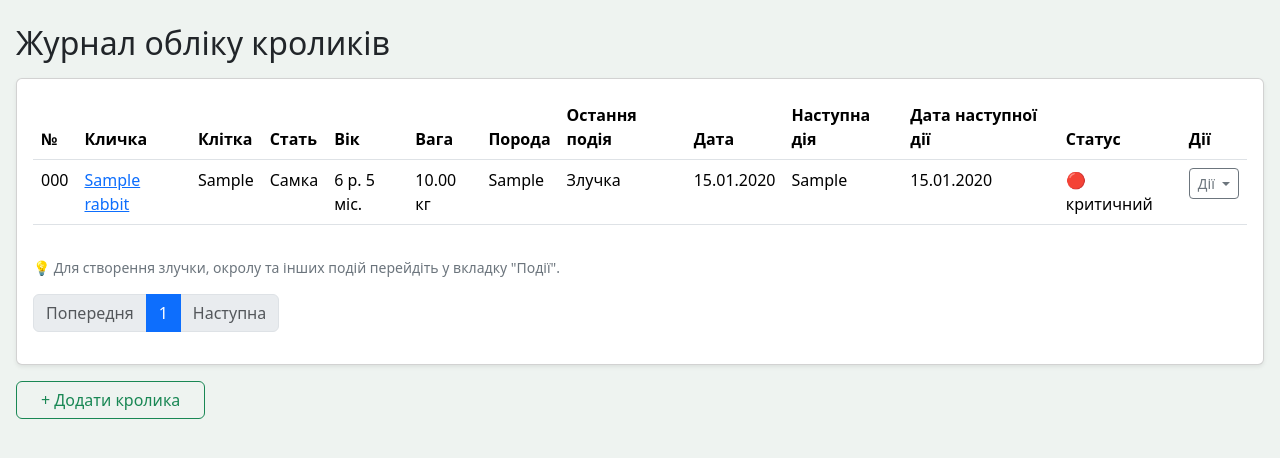
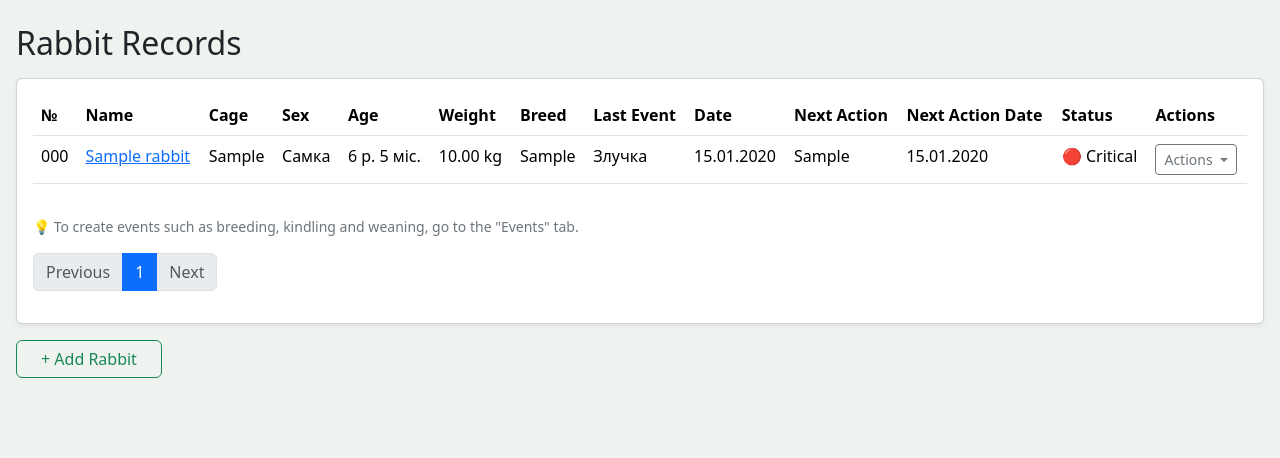
Before and after one commit to kaur-ua/Rabbitfarm, a Django app: page /rabbits/ in a window 1280 px wide. Shown: the part 56-514 px from the top of the page. Run offline with Django 5.2, Linux system fonts and the light colour scheme; a user stored in the database is signed in; tables that the repository leaves empty hold one stand-in row (values such as "Sample post").

Commit message:
Translate Home page and Rabbit Records to English

```diff
--- a/rabbits/templates/rabbits/rabbit_list.html
+++ b/rabbits/templates/rabbits/rabbit_list.html
@@ -9,25 +9,25 @@
         </div>
     {% endfor %}
 {% endif %}
-<h2>Журнал обліку кроликів</h2>
+<h2>Rabbit Records</h2>
 <div class="card shadow-sm p-3 mt-3">
 <div class="d-none d-md-block">
 <table class="table">
     <thead>
         <tr>
             <th>№</th>
-            <th>Кличка</th>
-            <th>Клітка</th>
-            <th>Стать</th>
-            <th>Вік</th>
-            <th>Вага</th>
-            <th>Порода</th>
-            <th>Остання подія</th>
-            <th>Дата</th>
-            <th>Наступна дія</th>
-            <th>Дата наступної дії</th>
-            <th>Статус</th>
-            <th>Дії</th>
+            <th>Name</th>
+            <th>Cage</th>
+            <th>Sex</th>
+            <th>Age</th>
+            <th>Weight</th>
+            <th>Breed</th>
+            <th>Last Event</th>
+            <th>Date</th>
+            <th>Next Action</th>
+            <th>Next Action Date</th>
+            <th>Status</th>
+            <th>Actions</th>
         </tr>
     </thead>
     <tbody>
@@ -42,7 +42,7 @@
             <td>{{ rabbit.get_sex_display }}</td>
             <td>{{ rabbit.age_display }}</td>
             <td>{% if rabbit.weight %}
-                    {{ rabbit.weight }} кг
+                    {{ rabbit.weight }} kg
                 {% else %}
                     —
                 {% endif %}
@@ -82,11 +82,11 @@
 
             <td>
                {% if rabbit.status == "критичний" %}
-                   🔴 критичний
+                   🔴 Critical
                {% elif rabbit.status == "увага" %}
-                   🟡 увага
+                   🟡 Attention
                {% elif rabbit.status == "норма" %}
-                   🟢 норма
+                   🟢 Normal
                {% else %}
                     —
                {% endif %}
@@ -94,24 +94,24 @@
             <td>
     <div class="dropdown">
     <button class="btn btn-sm btn-outline-secondary dropdown-toggle" type="button" data-bs-toggle="dropdown">
-        Дії
+        Actions
     </button>
     <ul class="dropdown-menu">
         <li>
-            <a class="dropdown-item" href="{% url 'rabbit_edit' rabbit.pk %}">Редагувати</a>
+            <a class="dropdown-item" href="{% url 'rabbit_edit' rabbit.pk %}">Edit</a>
         </li>
         {% if rabbit.last_event %}
 <li>
     <a class="dropdown-item" href="{% url 'rabbit_edit_event' rabbit.last_event.id %}">
-        Редагувати подію
+        Edit Event
     </a>
 </li>
 {% endif %}
         <li>
     <a class="dropdown-item text-danger"
        href="{% url 'rabbit_delete' rabbit.pk %}"
-       onclick="return confirm('Видалити кролика?')">
-       Видалити
+       onclick="return confirm('Delete rabbit?')">
+       Delete
     </a>
 </li>
     </ul>
@@ -142,15 +142,15 @@
         </p>
 
         <p class="mb-1">
-            📍 Клітка: {{ rabbit.cage }}
+            📍 Cage: {{ rabbit.cage }}
         </p>
 
         <p class="mb-1">
             ⚖️
             {% if rabbit.weight %}
-                {{ rabbit.weight }} кг
+                {{ rabbit.weight }} kg
             {% else %}
-                Вага не вказана
+                Weight not specified
             {% endif %}
         </p>
 
@@ -159,7 +159,7 @@
         </p>
 
         <p class="mb-1">
-            📅 Остання подія:
+            📅 Last Event:
             {% if rabbit.last_event %}
                 {{ rabbit.last_event.get_event_type_display }}
             {% else %}
@@ -168,7 +168,7 @@
         </p>
 
         <p class="mb-2">
-            ⏭️ Наступна дія:
+            ⏭️ Next Action:
             {% if rabbit.last_event %}
                 {{ rabbit.last_event.next_action }}
             {% else %}
@@ -176,7 +176,7 @@
             {% endif %}
         </p>
         <p class="mb-2">
-    📆 Дата наступної дії:
+    📆 Next Action Date:
     {% if rabbit.last_event and rabbit.last_event.next_action_date %}
         {{ rabbit.last_event.next_action_date|date:"d.m.Y" }}
     {% else %}
@@ -187,27 +187,27 @@
 
 {% if rabbit.status %}
     {% if rabbit.status == "критичний" %}
-        🔴 Критичний
+        🔴 Critical
     {% elif rabbit.status == "увага" %}
-        🟡 Увага
+        🟡 Attention
     {% elif rabbit.status == "норма" %}
-        🟢 Норма
+        🟢 Normal
     {% else %}
         ⚪ {{ rabbit.status }}
     {% endif %}
 {% else %}
-    ⚪ Немає подій
+    ⚪ No Events
 {% endif %}
 
 </p>
 
         <a href="{% url 'rabbit_detail' rabbit.pk %}"
            class="btn btn-outline-primary btn-sm">
-            Відкрити картку
+            View Details
         </a>
         <a href="{% url 'rabbit_edit' rabbit.pk %}"
         class="btn btn-outline-secondary btn-sm ms-2">
-            Редагувати
+            Edit
         </a>
 
 
@@ -219,7 +219,7 @@
 
 {% if rabbits %}
 <div class="small mt-3 mb-3 text-secondary">
-    💡 Для створення злучки, окролу та інших подій перейдіть у вкладку "Події".
+    💡  To create events such as breeding, kindling and weaning, go to the "Events" tab.
 </div>
 {% endif %}
 <nav>
@@ -227,11 +227,11 @@
 
     {% if rabbits.has_previous %}
       <li class="page-item">
-        <a class="page-link" href="?page={{ rabbits.previous_page_number }}">Попередня</a>
+        <a class="page-link" href="?page={{ rabbits.previous_page_number }}">Previous</a>
       </li>
     {% else %}
       <li class="page-item disabled">
-        <span class="page-link">Попередня</span>
+        <span class="page-link">Previous</span>
       </li>
     {% endif %}
 
@@ -249,11 +249,11 @@
 
     {% if rabbits.has_next %}
       <li class="page-item">
-        <a class="page-link" href="?page={{ rabbits.next_page_number }}">Наступна</a>
+        <a class="page-link" href="?page={{ rabbits.next_page_number }}">Next</a>
       </li>
     {% else %}
       <li class="page-item disabled">
-        <span class="page-link">Наступна</span>
+        <span class="page-link">Next</span>
       </li>
 
 
@@ -264,7 +264,7 @@
 </div>
 <div class="mt-3">
     <a href="{% url 'rabbit_create' %}" class="btn btn-outline-success px-4">
-        + Додати кролика
+        + Add Rabbit
     </a>
 </div>
 
```
Also changed, not shown: templates/home.html (+10 -10 lines).
